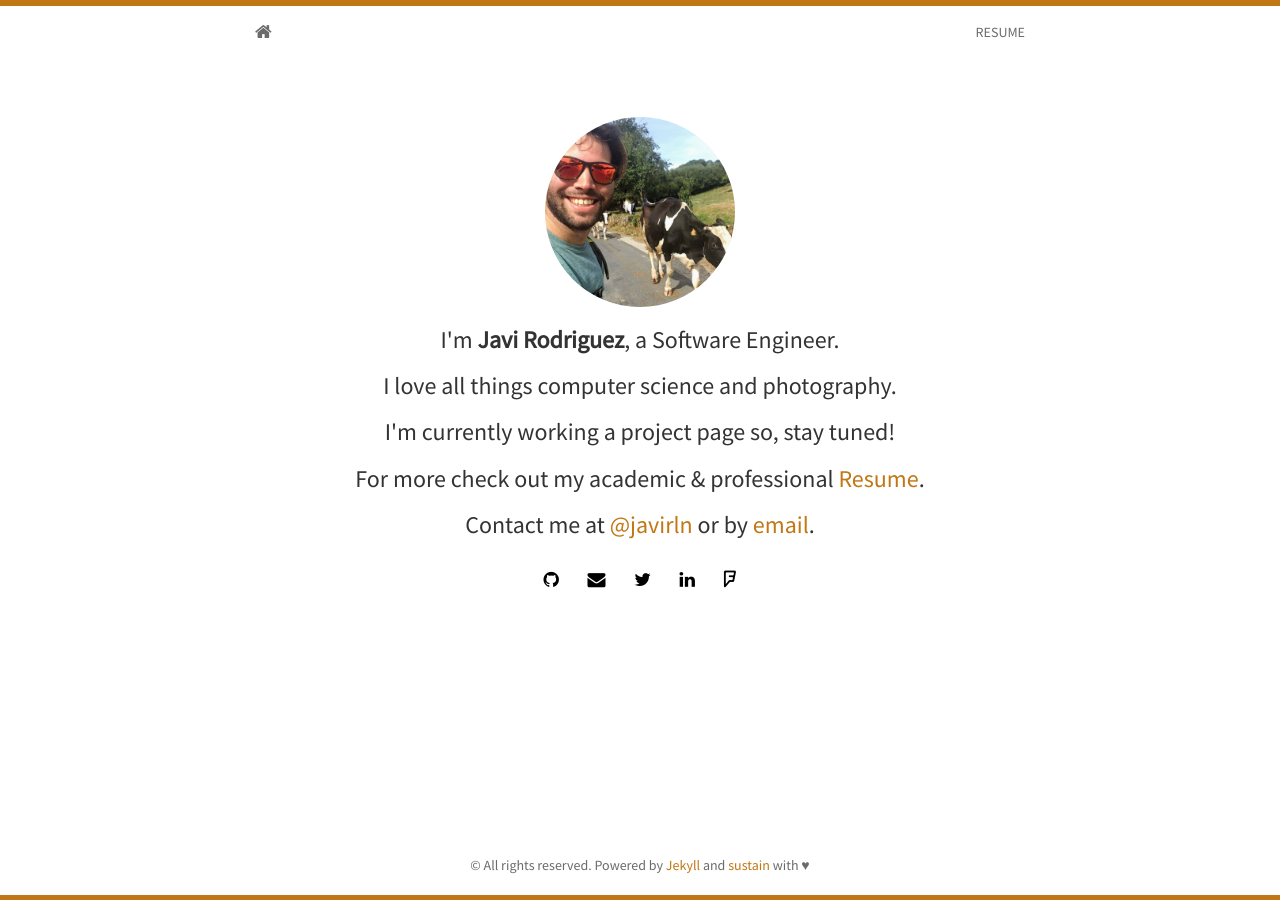
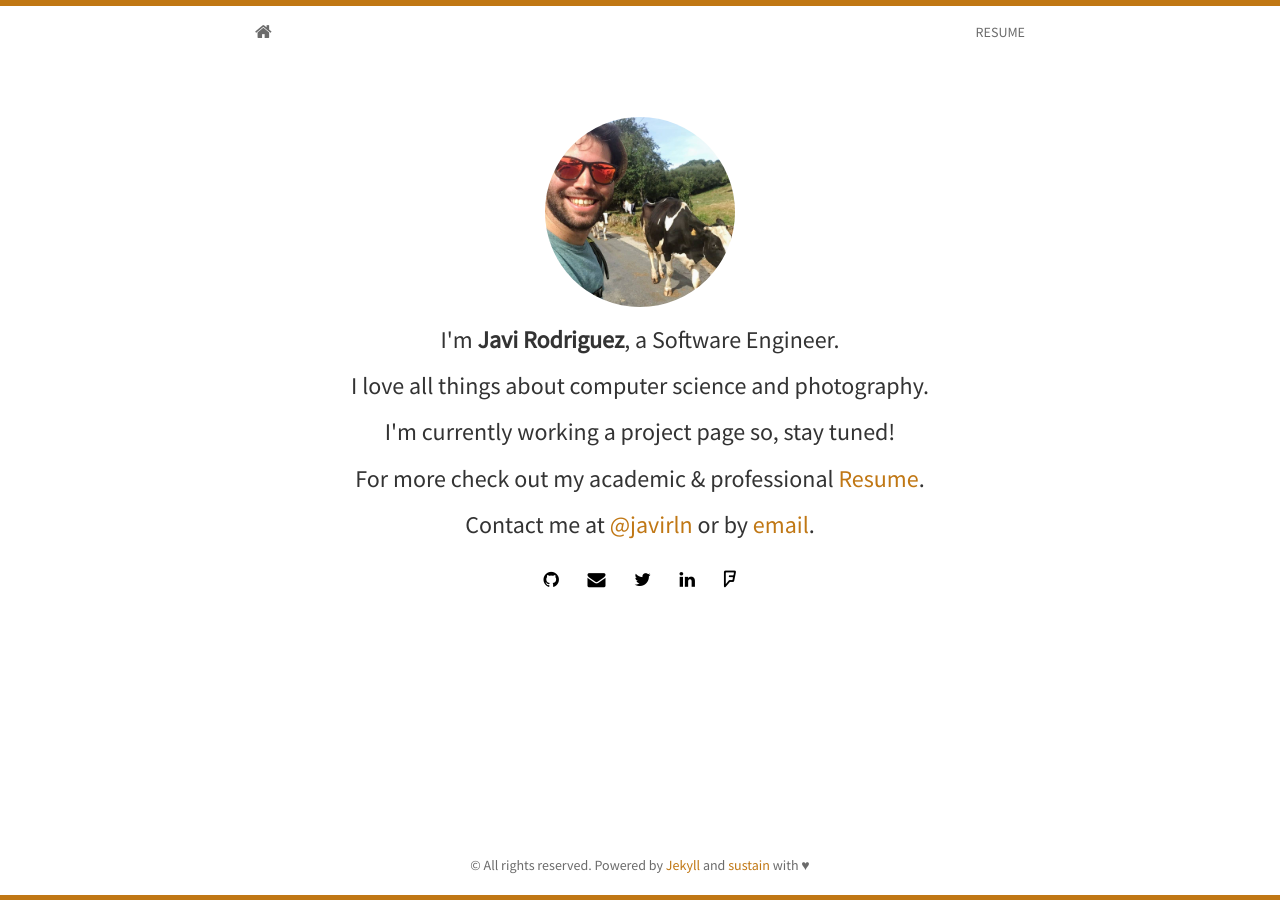
Before and after one commit to Javirln/javirln.github.io, a Jekyll site: the page built from index.html, in a window 1280 px wide. Built offline with Jekyll 4.4.1, drawn with Linux system fonts in a browser that asks for light colours; nearby versions of some CDN libraries; the list of posts is cut into pages by our own code.

Commit message:
Bug fixed

```diff
--- a/index.html
+++ b/index.html
@@ -9,7 +9,7 @@ layout: home
                  alt="Responsive image">
         </div>
         <h3>I'm <strong>{{ site.author }}</strong>, a Software Engineer.</h3>
-        <h3>I love all things computer science and photography.</h3>
+        <h3>I love all things about computer science and photography.</h3>
         <!--<h3>Have a look at some of my working <a href="{{ site.baseurl }}projects.html"> projects</a>.</h3>-->
         <h3>I'm currently working a project page so, stay tuned!</h3>
         <h3>For more check out my academic &amp; professional <a href="https://javirln.github.io/vitae/">Resume</a>.</h3>
```
